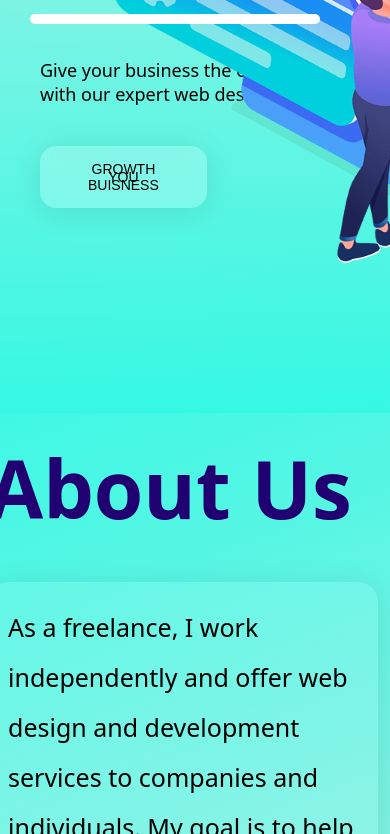
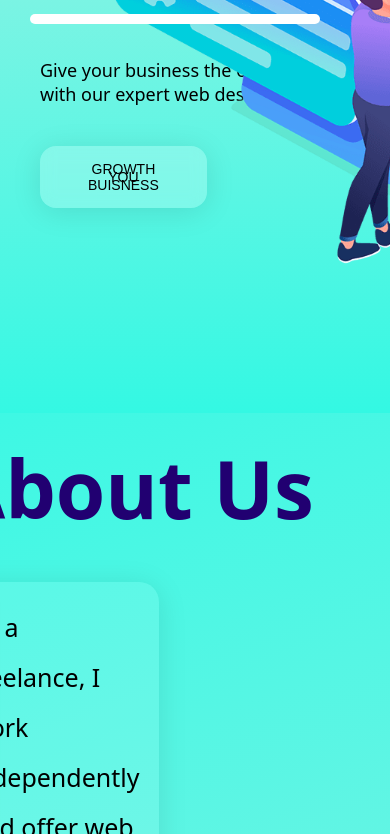
Before and after one commit to janoBordo/JBDeveloper, a website: page index.html in a window 390 px wide. Shown: the part 527-1361 px from the top of the page. Drawn offline with Linux system fonts and the light colour scheme; a web font is replaced by a local one.

Commit message:
corregir ancho del responsive

```diff
--- a/scss/layout/mediaqueries.scss
+++ b/scss/layout/mediaqueries.scss
@@ -1,6 +1,6 @@
 @media screen and (max-width: 415px) {
   body {
-    width: 200%; // Ocupa todo el ancho de la pantalla
+    width: 100%; // Ocupa todo el ancho de la pantalla
   }
 
   @mixin flexbox($display, $direction, $wrap, $justify-content, $align-items){
```
Also changed, not shown: css/main.css.
